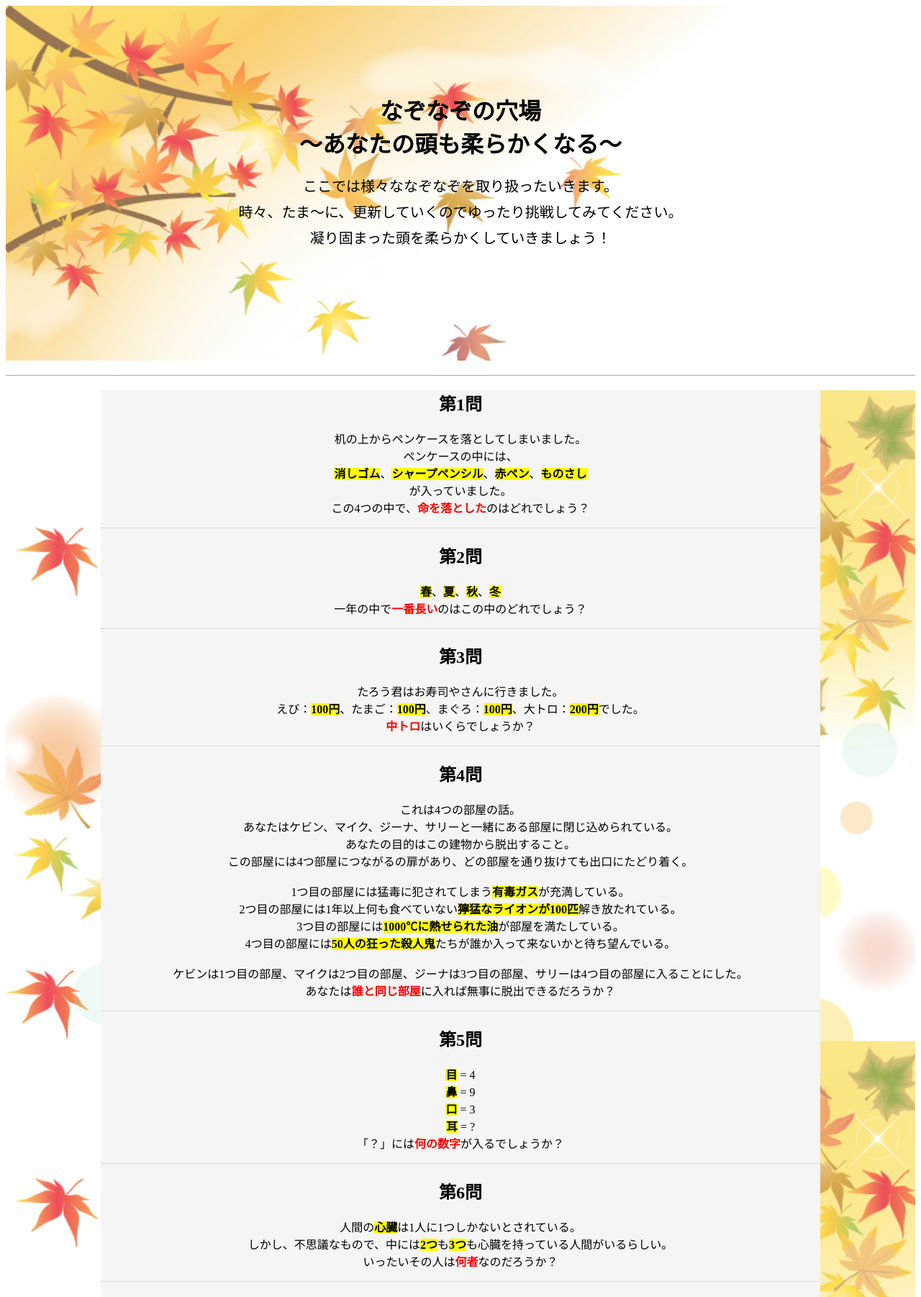
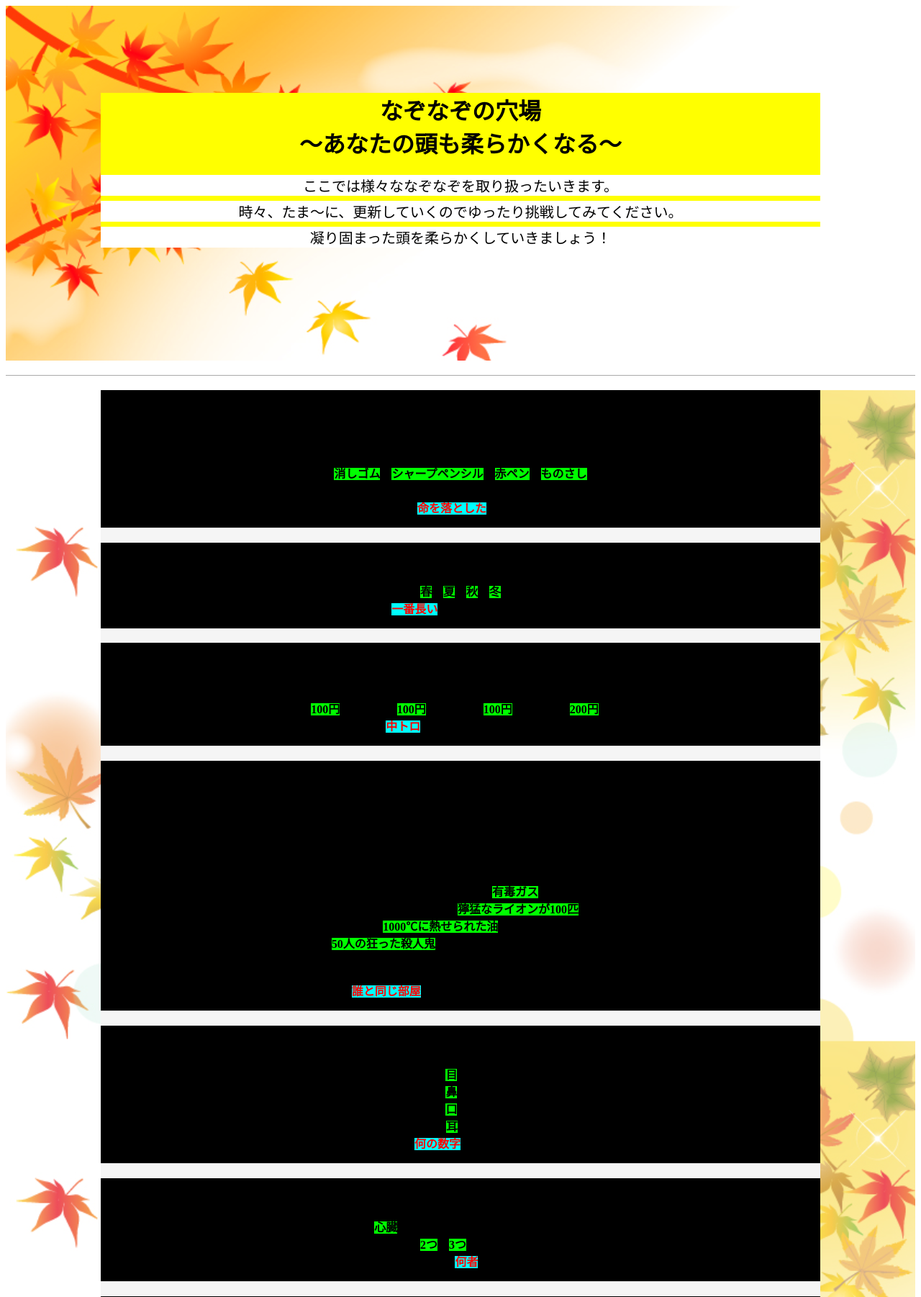
Before and after one commit to sr-rik/test, a PHP site: page / in a window 1280 px wide. Shown: the top 1802 px of the page at 72% size. Run offline with PHP 8.4, Linux system fonts and the light colour scheme.

Commit message:
Update stylesheet.css

```diff
--- a/stylesheet.css
+++ b/stylesheet.css
@@ -6,21 +6,29 @@
   padding-top: 100px;
   padding-bottom: 150px;
   text-align: center;
+
+  background-color:rgb(255, 0, 0);
 }
 
 .center{
   margin:0 auto;
   width: 1000px;
+
+  background-color:rgb(255, 255, 0);
 }
 
 .subheading{
   font-size: 20px;
   margin: 7px 0;
+
+  background-color:rgb(255, 255, 255);
 }
 
 .borderline{
   margin-top: 20px;
   border-bottom: 1px solid rgb(170, 170, 170);
+
+  background-color:rgb(255, 0, 255);
 }
 
 .mainback{
@@ -41,19 +49,27 @@
 .q{
   border-bottom: 1px solid rgb(219, 219, 219);
   padding: 20px ,0;
+
+  background-color:rgb(0, 0, 0);
 }
 
 .item{
   background-color: #ffff00;
   font-weight: bold ;
+
+  background-color:rgb(0, 255, 0);
 }
 
 .toi{
   color: #ff0000;
   font-weight: bold ;
+
+  background-color:rgb(0, 255, 255);
 }
 
 .btn{
   display:inline-block;
   padding: 50px;
+
+  background-color:rgb(0, 0, 255);
 }
```
